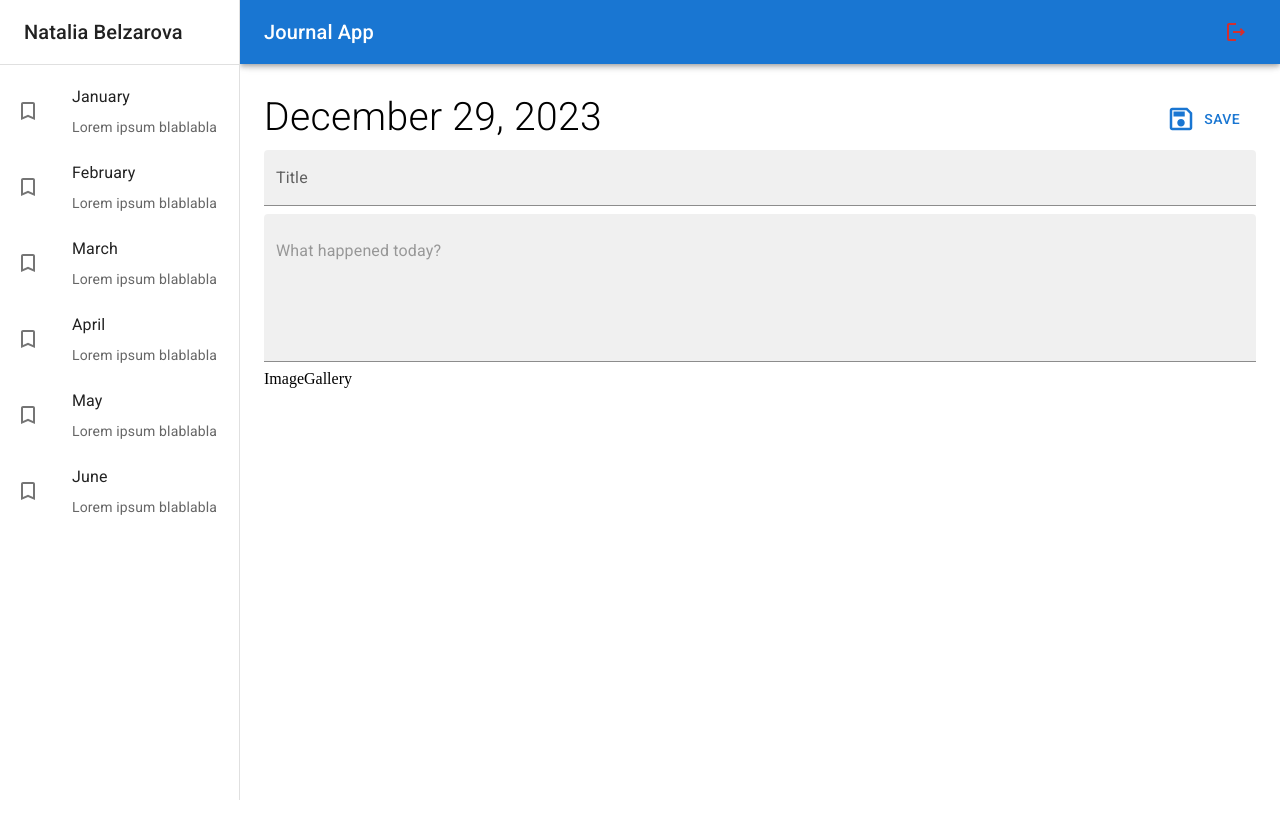
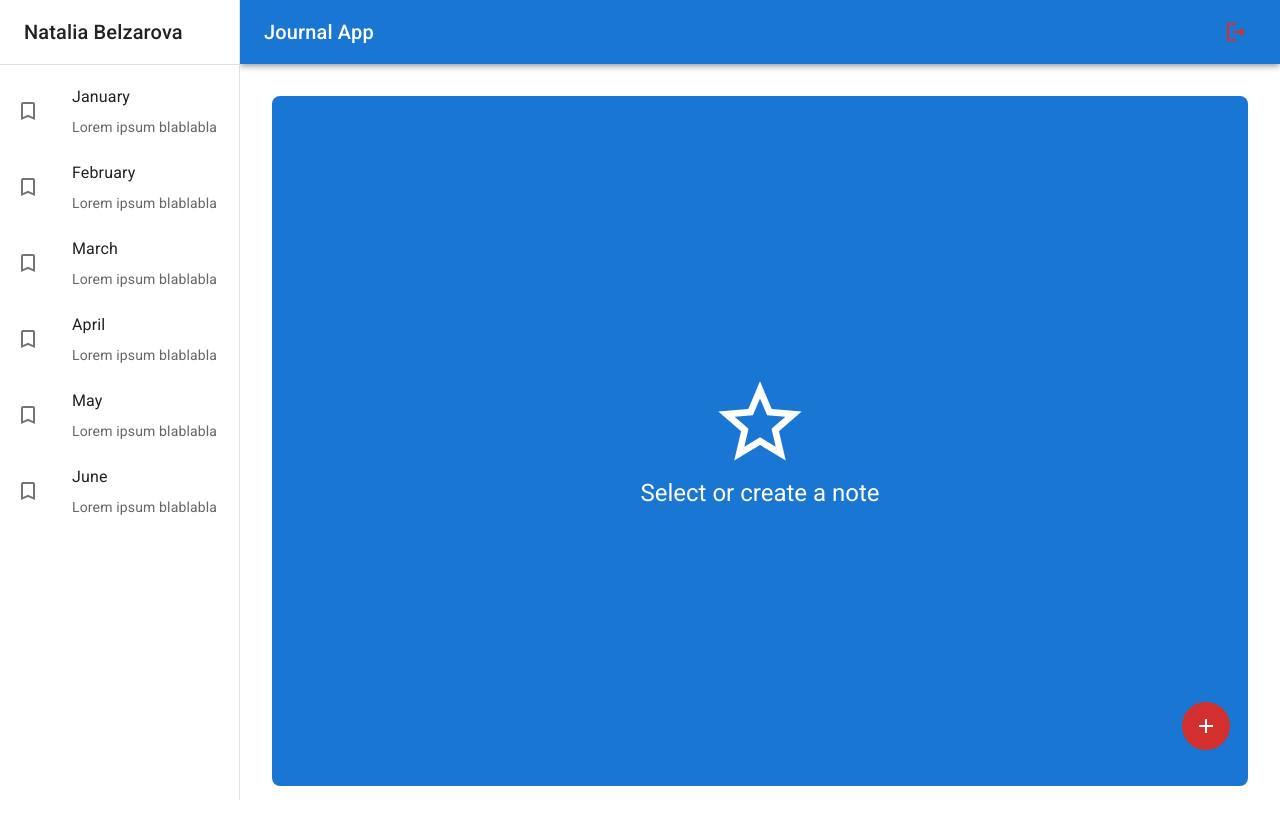
Before and after one commit to nati-Bel/journal-app, a React (Vite) app: page / in a window 1280 px wide. Built offline with nearby package versions, Linux system fonts and the light colour scheme.

Commit message:
ImageGallery and floating btn added, JournalPage design ready

```diff
--- a/src/journal/components/ImageGallery.jsx
+++ b/src/journal/components/ImageGallery.jsx
@@ -1,7 +1,71 @@
+import { ImageList, ImageListItem } from "@mui/material";
+
 
 
 export const ImageGallery = () => {
   return (
-    <div>ImageGallery</div>
-  )
+    <ImageList sx={{ width: '100%', height: 500 }} cols={4} rowHeight={200}>
+      {itemData.map((item) => (
+        <ImageListItem key={item.img}>
+          <img
+            srcSet={`${item.img}?w=164&h=164&fit=crop&auto=format&dpr=2 2x`}
+            src={`${item.img}?w=164&h=164&fit=crop&auto=format`}
+            alt={item.title}
+            loading="lazy"
+          />
+        </ImageListItem>
+      ))}
+    </ImageList>
+  );
 }
+
+const itemData = [
+  {
+    img: "https://images.unsplash.com/photo-1551963831-b3b1ca40c98e",
+    title: "Breakfast",
+  },
+  {
+    img: "https://images.unsplash.com/photo-1551782450-a2132b4ba21d",
+    title: "Burger",
+  },
+  {
+    img: "https://images.unsplash.com/photo-1522770179533-24471fcdba45",
+    title: "Camera",
+  },
+  {
+    img: "https://images.unsplash.com/photo-1444418776041-9c7e33cc5a9c",
+    title: "Coffee",
+  },
+  {
+    img: "https://images.unsplash.com/photo-1533827432537-70133748f5c8",
+    title: "Hats",
+  },
+  {
+    img: "https://images.unsplash.com/photo-1558642452-9d2a7deb7f62",
+    title: "Honey",
+  },
+  {
+    img: "https://images.unsplash.com/photo-1516802273409-68526ee1bdd6",
+    title: "Basketball",
+  },
+  {
+    img: "https://images.unsplash.com/photo-1518756131217-31eb79b20e8f",
+    title: "Fern",
+  },
+  {
+    img: "https://images.unsplash.com/photo-1597645587822-e99fa5d45d25",
+    title: "Mushrooms",
+  },
+  {
+    img: "https://images.unsplash.com/photo-1567306301408-9b74779a11af",
+    title: "Tomato basil",
+  },
+  {
+    img: "https://images.unsplash.com/photo-1471357674240-e1a485acb3e1",
+    title: "Sea star",
+  },
+  {
+    img: "https://images.unsplash.com/photo-1589118949245-7d38baf380d6",
+    title: "Bike",
+  },
+];
--- a/src/journal/layout/JournalLayout.jsx
+++ b/src/journal/layout/JournalLayout.jsx
@@ -10,7 +10,7 @@
       <NavBar drawerWidth={drawerWidth}></NavBar>
       <SideBar drawerWidth={drawerWidth}></SideBar>
 
-      <Box component="main" sx={{ flexGrow: 1, p: 2, ml: "240px" }}>
+      <Box component="main" sx={{ flexGrow: 1, p: 3, ml: "240px" }}>
         <Toolbar />
         {children}
       </Box>
--- a/src/journal/pages/JournalPage.jsx
+++ b/src/journal/pages/JournalPage.jsx
@@ -1,13 +1,26 @@
 
+import { IconButton } from "@mui/material";
 import { JournalLayout } from "../layout/JournalLayout";
-import { NoteView } from "../views";
+import { NoteView, NothingSelectedView } from "../views";
+import { AddOutlined } from "@mui/icons-material";
 
 export const JournalPage = () => {
   return (
     <JournalLayout>
 
-      {/* <NothingSelectedView></NothingSelectedView> */}
-      <NoteView></NoteView>
+      <NothingSelectedView />
+      {/* <NoteView></NoteView> */}
+      <IconButton
+        size="large"
+        sx={{color:'white',
+        backgroundColor:'error.main',
+        ':hover':{backgroundColor:'error.main', opacity: 0.9},
+        position:'fixed',
+        right:50,
+        bottom:50}}>
+          <AddOutlined />
+
+      </IconButton>
 
 
     </JournalLayout>
```
